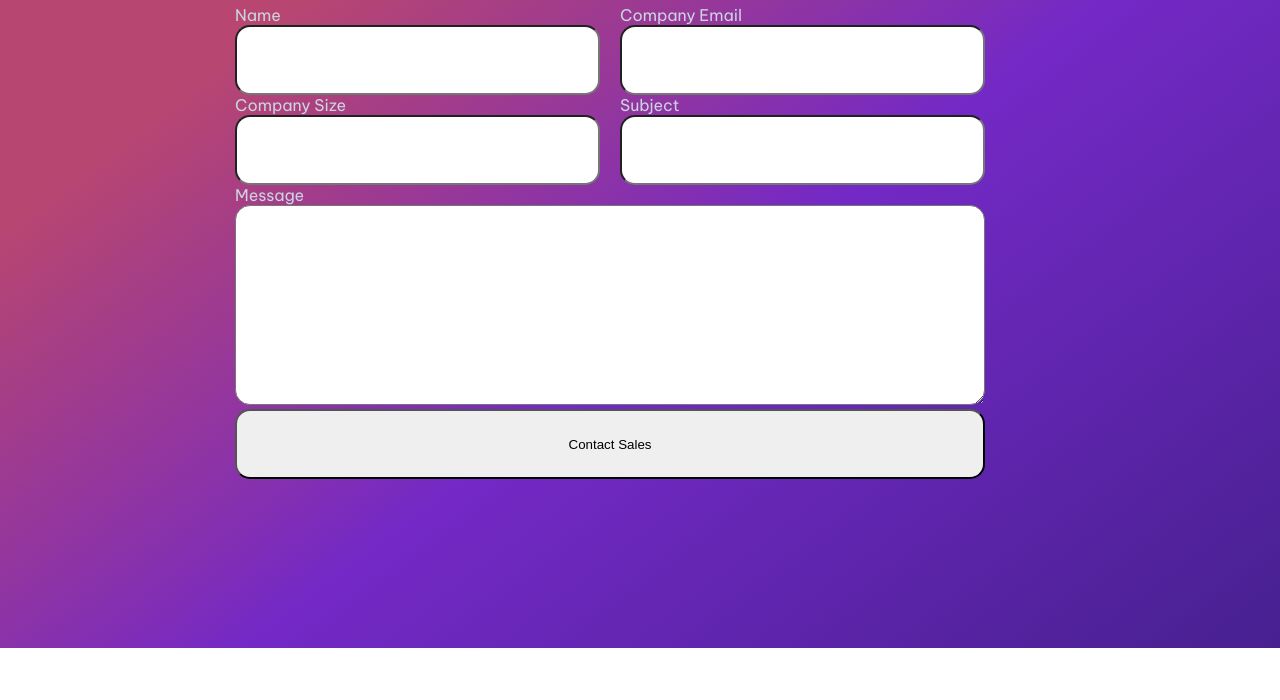
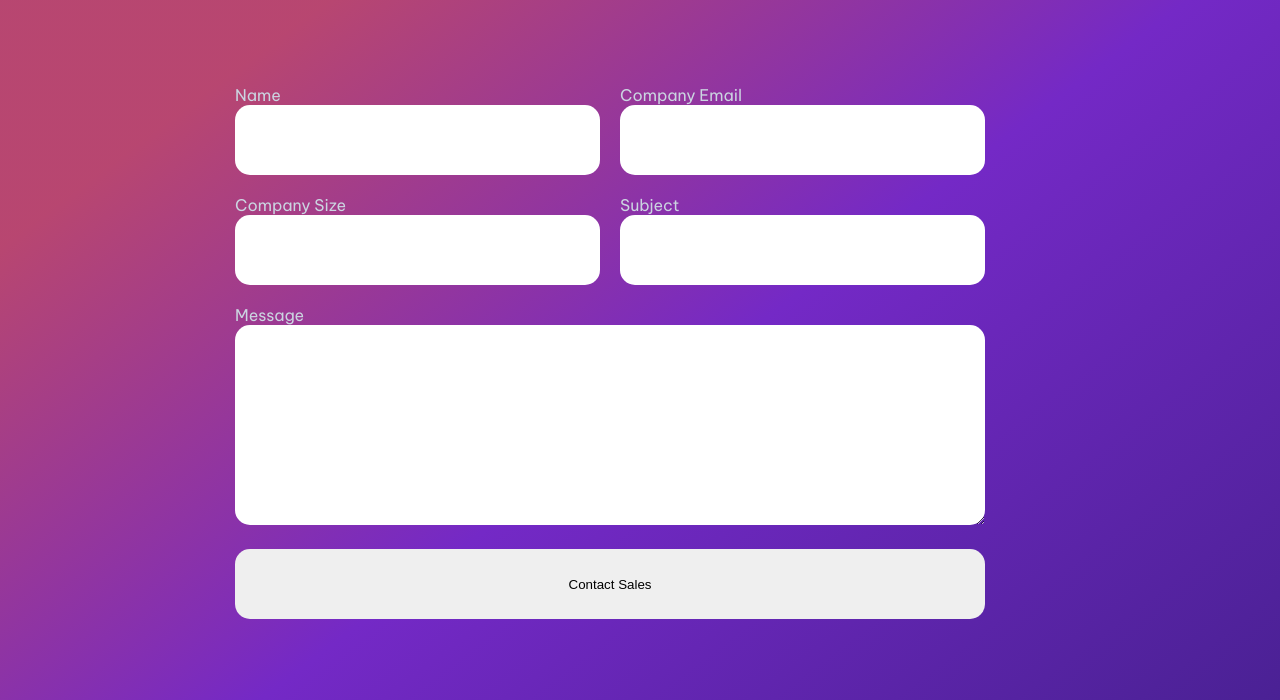
Before and after one commit to Arth97/devChallenge-contact-page, a plain HTML site: page index.html in a window 1280 px wide. Shown: the part 152-852 px from the top of the page. Before the commit the page ends 800 px from the top, so only its background shows below. Drawn offline with Linux system fonts and the light colour scheme; files whose address does not match are found by name.

Commit message:
Some changes

```diff
--- a/css/styles.css
+++ b/css/styles.css
@@ -95,6 +95,7 @@ button {
 
 input, textarea, button {
 	border-radius: 15px;
+	border: none;
 }
 
 @media screen and (min-width: 720px) {
--- a/index.html
+++ b/index.html
@@ -11,15 +11,16 @@
 
 	<main>
 	<div>*logo* Becv</div>
-	<div>
+	<div style="margin-bottom: 80px">
 		<h1>Interested in our business pricing?</h1>
 		<h2>Fill out the form to view details and we'll contact you as soon as possible.</h2>
 	</div>
+
 	<section>
 		<form action="submit">
 			<div class="grid-card">
 
-				<div style="display: flex; gap: 20px">
+				<div style="display: flex; gap: 20px; margin-bottom: 20px">
 					<div class="inputs">
 						<label for="name">
 							Name
@@ -34,7 +35,7 @@
 					</div>
 				</div>
 
-				<div style="display: flex; gap: 20px">
+				<div style="display: flex; gap: 20px; margin-bottom: 20px">
 					<div class="inputs">
 						<label for="company-size">
 							Company Size
@@ -49,7 +50,7 @@
 					</div>
 				</div>
 
-				<div>
+				<div style="margin-bottom: 20px">
 					<label for="message">
 						Message
 					</label>
```
